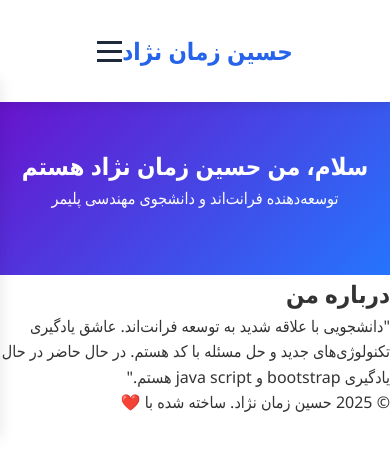
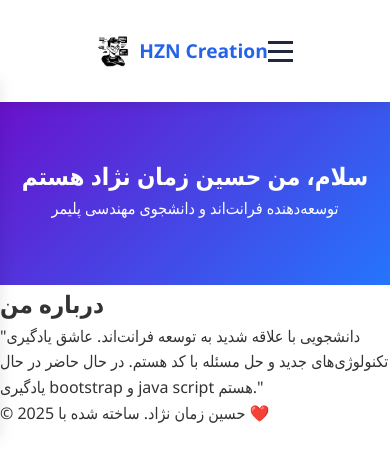
Before and after one commit to Soldier2403/my_portfolio, a plain HTML site: page index.html in a window 390 px wide. Drawn offline with Linux system fonts and the light colour scheme.

Commit message:
feat: add custom logo to header

```diff
--- a/css/responsive.css
+++ b/css/responsive.css
@@ -24,4 +24,12 @@
     .nav-item {
         margin: 1rem 0;
     }
+    .logo-img {
+        width: 32px;
+        height: 32px;
+    }
+
+    .logo-text {
+        font-size: 1.2rem;
+    }
 }
--- a/css/style.css
+++ b/css/style.css
@@ -63,7 +63,21 @@ nav {
     font-size: 1.5rem;
     font-weight: bold;
     color: var(--primary-color);
+    display: flex;
+    align-items: center;
     text-decoration: none;
+}
+
+.logo-img {
+    width: 40px; /* اندازه مناسب برای لوگو */
+    height: 40px;
+    margin-right: 10px;
+}
+
+.logo-text {
+    font-size: 1.5rem;
+    font-weight: bold;
+    color: var(--primary-color);
 }
 
 .nav-menu {
--- a/index.html
+++ b/index.html
@@ -1,5 +1,5 @@
 <!DOCTYPE html>
-<html lang="fa" dir="rtl">
+<html lang="fa">
     <head>
         <meta charset="UTF-8" />
         <meta name="viewport" content="width=device-width, initial-scale=1.0" />
@@ -11,7 +11,16 @@
         <!-- هدر -->
         <header>
             <nav>
-                <div class="logo">حسین زمان نژاد</div>
+                <div class="logo">
+                    <a href="#home">
+                        <img
+                            src="assets/images/HZNLogo.png"
+                            alt="Logo"
+                            class="logo-img"
+                        />
+                        <span class="logo-text">HZN Creation</span>
+                    </a>
+                </div>
                 <ul class="nav-links">
                     <li><a href="#home">خانه</a></li>
                     <li><a href="#about">درباره من</a></li>
@@ -25,7 +34,14 @@
             <nav class="navbar">
                 <div class="nav-container">
                     <div class="logo">
-                        <a href="#home">حسین زمان نژاد</a>
+                        <a href="#home">
+                            <img
+                                src="assets/images/HZNLogo.png"
+                                alt="Logo"
+                                class="logo-img"
+                            />
+                            <span class="logo-text">HZN Creation</span>
+                        </a>
                     </div>
                     <ul class="nav-menu">
                         <li class="nav-item">
```
Also changed, not shown: assets/images/HZNLogo.png (added).
